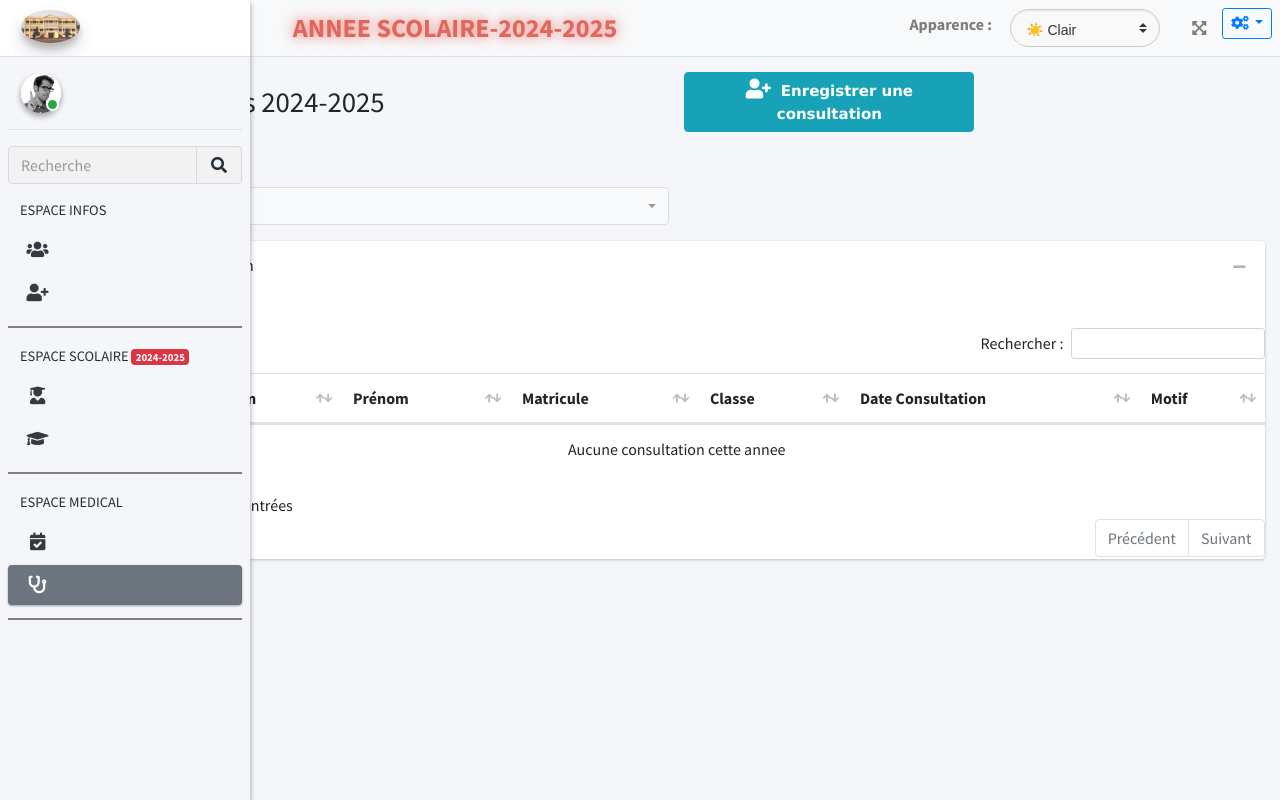
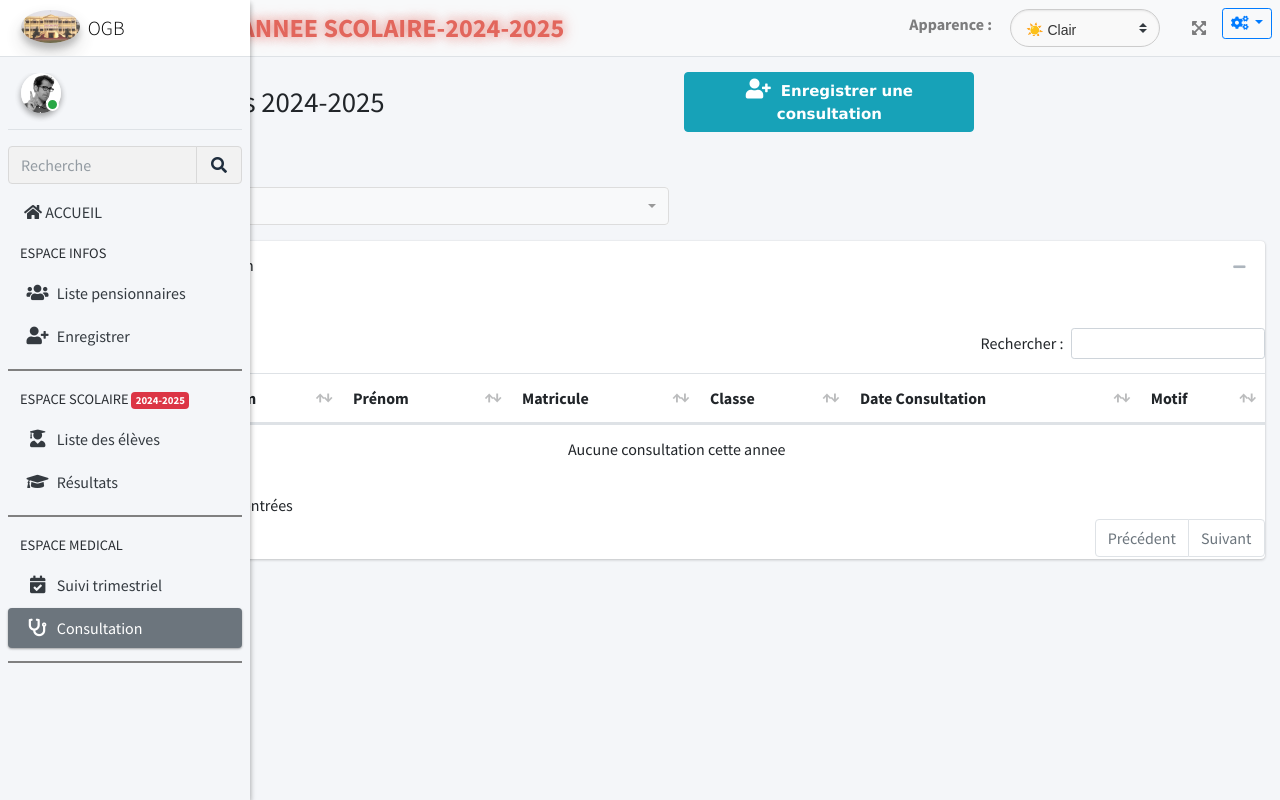
Before and after one commit to Alidouwarma09/OGB_BASE, a Django app: page /consultation/ in a window 1280 px wide. Run offline with Django 5.2, Linux system fonts and the light colour scheme; tables that the repository leaves empty hold one stand-in row (values such as "Sample post"); some libraries are stand-ins or nearby versions.

Commit message:
modif 37

```diff
--- a/OGB_BASE/settings.py
+++ b/OGB_BASE/settings.py
@@ -39,6 +39,7 @@
     'Model',
     'Utilisateur',
     'pwa',
+    'django.contrib.humanize',
 ]
 
 MIDDLEWARE = [
@@ -49,6 +50,7 @@
     'django.contrib.auth.middleware.AuthenticationMiddleware',
     'django.contrib.messages.middleware.MessageMiddleware',
     'django.middleware.clickjacking.XFrameOptionsMiddleware',
+    'Utilisateur.middleware.LastActivityMiddleware',
 ]
 
 ROOT_URLCONF = 'OGB_BASE.urls'
@@ -119,7 +121,7 @@
 
 PWA_APP_NAME = 'OGB APP'
 PWA_APP_DESCRIPTION = "Application de gestion de l'orphelinat"
-PWA_APP_THEME_COLOR = '#0A0302'
+PWA_APP_THEME_COLOR = '#343a40'
 PWA_APP_BACKGROUND_COLOR = '#ffffff'
 PWA_APP_DISPLAY = 'standalone'
 PWA_APP_SCOPE = '/'
--- a/Personnel/templates/suivi_trimestrielle/index.html
+++ b/Personnel/templates/suivi_trimestrielle/index.html
@@ -248,7 +248,7 @@
 <script src="{% static 'plugins/datatables-buttons/js/buttons.print.min.js' %}"></script>
 <script src="{% static 'plugins/datatables-buttons/js/buttons.colVis.min.js' %}"></script>
 <script src="https://cdn.jsdelivr.net/npm/chart.js"></script>
-<script src="{% static '../../plugins/select2/js/select2.full.min.js' %}"></script>
+<script src="{% static 'plugins/select2/js/select2.full.min.js' %}"></script>
 
 <script src="https://cdn.jsdelivr.net/npm/bootstrap-select@1.13.18/dist/js/bootstrap-select.min.js"></script>
 
--- /dev/null
+++ b/Utilisateur/middleware.py
@@ -0,0 +1,17 @@
+from datetime import timedelta
+from django.utils import timezone
+from django.contrib.auth.models import User
+
+
+class LastActivityMiddleware:
+    def __init__(self, get_response):
+        self.get_response = get_response
+
+    def __call__(self, request):
+        if request.user.is_authenticated:
+            user = request.user
+            user.last_activity = timezone.now()
+            user.save()
+
+        response = self.get_response(request)
+        return response
--- a/Utilisateur/templates/connexion.html
+++ b/Utilisateur/templates/connexion.html
@@ -67,4 +67,5 @@
         </div>
     </div>
     </body>
+
 {% endblock content %}
--- a/templates/personnel_navbar.html
+++ b/templates/personnel_navbar.html
@@ -1,13 +1,14 @@
 {% load static %}
 <nav class="main-header navbar navbar-expand {% if request.user.dark_mode %}navbar-dark bg-dark{% else %}navbar-light bg-light{% endif %}">
-    <ul class="navbar-nav">
-        <li class="nav-item d-none d-sm-inline-block">
-            <a href="{% url 'Personnel:acceuil' %}" class="nav-link">Accueil</a>
-        </li>
-    </ul>
+
     <div class="navbar-title mx-auto text-center animated-title">
         <h4 class="m-0">ANNEE SCOLAIRE-{{ annee_scolaire }}</h4>
     </div>
+    <button id="backButton" hidden>
+        <i class="fas fa-arrow-left"></i> Retour
+    </button>
+
+
     <ul class="navbar-nav ml-auto">
         <li class="nav-item">
             <div class="nav-link appearance-select-container">
@@ -79,6 +80,14 @@
 
         <nav class="mt-2">
             <ul class="nav nav-pills nav-sidebar flex-column" data-widget="treeview" role="menu" data-accordion="false">
+                <li class="nav-item">
+                    <a href="{% url 'Personnel:acceuil' %}" class="nav-link {% if request.resolver_match.url_name == 'acceuil' %}active{% endif %}">
+                        <i class="fas fa-home"></i>
+
+                        <p>ACCUEIL</p>
+                    </a>
+                </li>
+
                 <li class="nav-header">ESPACE INFOS</li>
                 <li class="nav-item">
                     <a href="{% url 'Personnel:liste_pensionnaire' %}" class="nav-link {% if request.resolver_match.url_name == 'liste_pensionnaire' %}active{% endif %}">
@@ -131,10 +140,37 @@
 </aside>
 
 <style>
+    body, .navbar, .sidebar {
+        transition: background-color 0.3s ease, color 0.3s ease;
+    }
 
+    #backButton {
+        position: fixed;
+        top: 10px;
+        left: 70px;
+        background: linear-gradient(45deg, #007bff, #0056b3);
+        color: white;
+        border: none;
+        padding: 10px 20px;
+        border-radius: 50px;
+        font-weight: bold;
+        font-size: 14px;
+        box-shadow: 0 4px 6px rgba(0, 0, 0, 0.2);
+        transition: all 0.3s ease-in-out;
+        display: flex;
+        align-items: center;
+        gap: 10px;
+    }
 
+    #backButton:hover {
+        background: linear-gradient(45deg, #0056b3, #003d7a);
+        box-shadow: 0 6px 10px rgba(0, 0, 0, 0.3);
+        transform: scale(1.05);
+    }
 
-
+    #backButton i {
+        font-size: 18px;
+    }
 
 
     .animated-title h4 {
@@ -275,21 +311,18 @@
         z-index: 2;
     }
 
-    /* Sélecteur de thème en mode sombre */
     .custom-select.dark-mode {
         background-color: #333;
         color: #fff;
         border: 1px solid #555;
     }
 
-    /* Hover sur le sélecteur */
     .custom-select:hover {
         background-color: #eee;
         border-color: #007bff;
         color: #007bff;
     }
 
-    /* Sidebar en mode sombre */
     .sidebar-dark .nav-link {
         color: #ddd;
     }
@@ -348,3 +381,18 @@
 
 
 </script>
+<script>
+    document.addEventListener('DOMContentLoaded', () => {
+        const backButton = document.getElementById('backButton');
+
+        // Vérifie si l'historique permet un retour
+        if (window.history.length > 1) {
+            backButton.hidden = false; // Affiche le bouton
+        }
+
+        // Ajoute un gestionnaire d'événement pour le bouton
+        backButton.addEventListener('click', () => {
+            window.history.back();
+        });
+    });
+</script>
```
Also changed, not shown: Model/models.py (+9 -1 lines), Personnel/templates/accueil/index.html (+4 -22 lines), Personnel/templates/consultation/index.html (+14 -14 lines), Utilisateur/templates/gestion_utilisateur/index.html (+16 -4 lines), Utilisateur/views.py (+12 -9 lines), Model/migrations/0007_utilisateur_last_activity.py (added), Model/migrations/0008_alter_utilisateur_roles.py (added), Utilisateur/templates/inscription.html (deleted).
